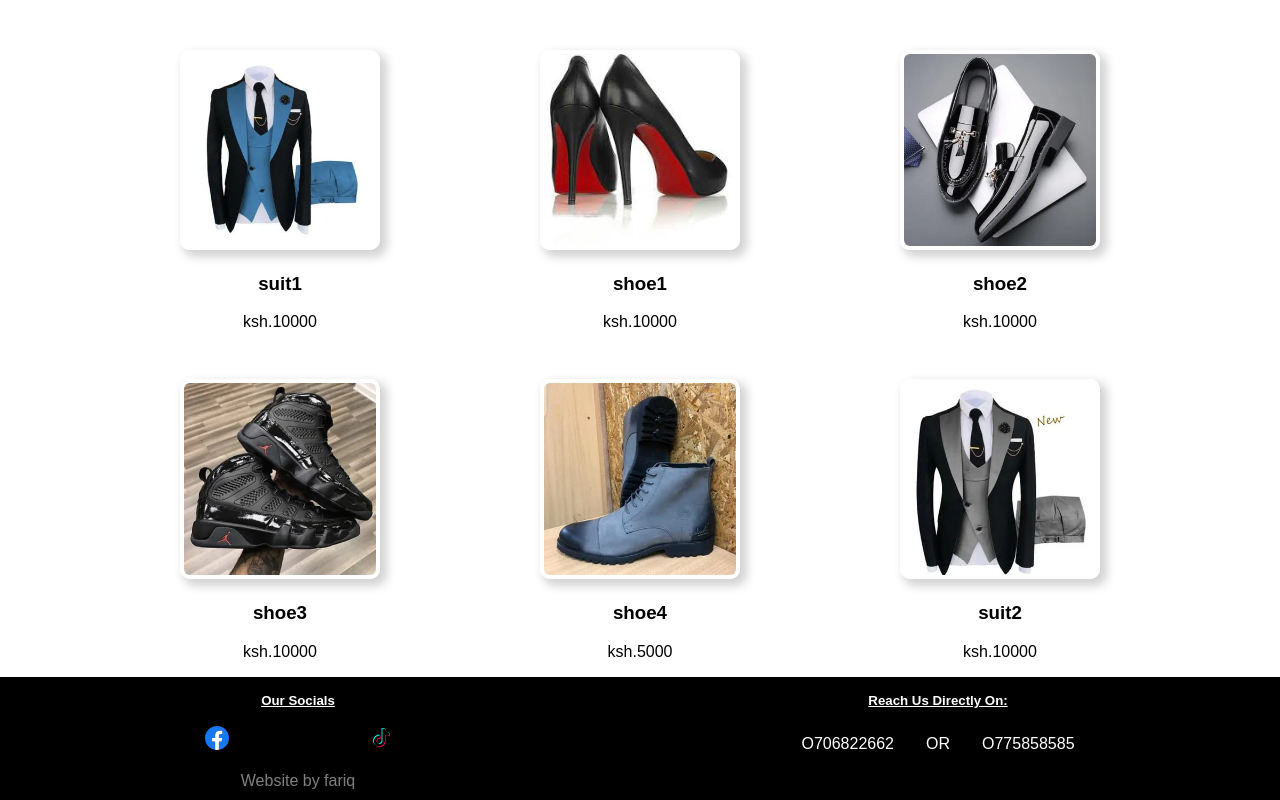
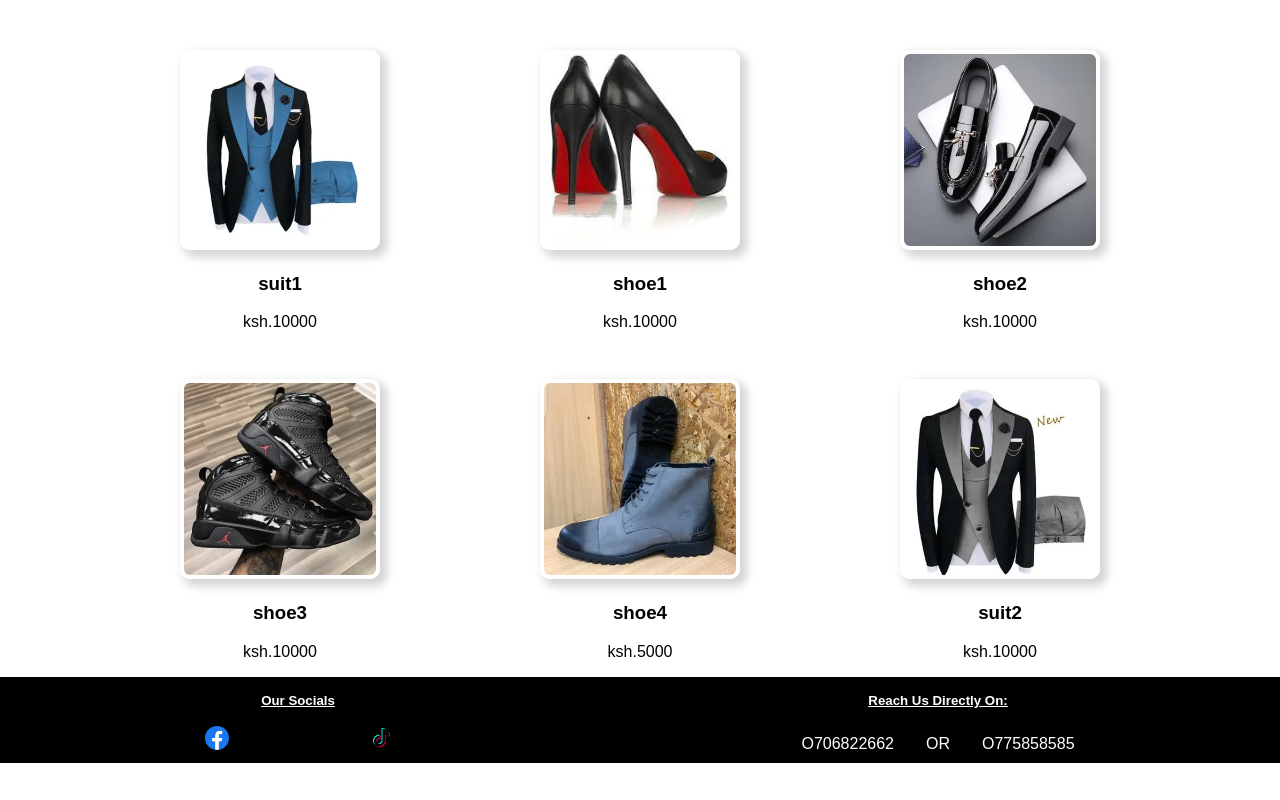
Before and after one commit to KevinHuynh101/WebsiteSellingBags, a React (Create React App) app: page / in a window 1280 px wide. Shown: the part 480-1280 px from the top of the page. After the commit the page ends 1243 px from the top, so only its background shows below. Built offline with nearby package versions, Linux system fonts and the light colour scheme; some icons are missing.

Commit message:
fix UI footer.js

```diff
--- a/src/footer.js
+++ b/src/footer.js
@@ -30,9 +30,7 @@ function footer() {
     <a  href='tel: O775858585'>O775858585</a>
     </div>
     </div>
-    <div className='developer'>
-       <a href='mailto: pharisnjuguna22@gmail.com'><p className='web-by'>Website by fariq</p></a>
-    </div>
+
   </article>
     </>
   )
```
